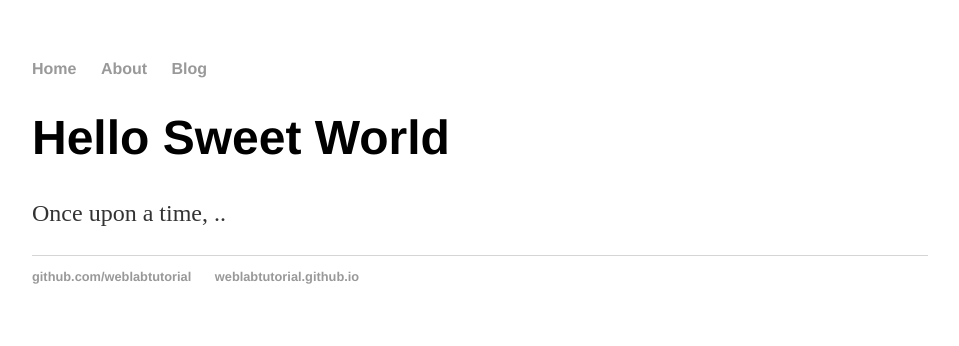
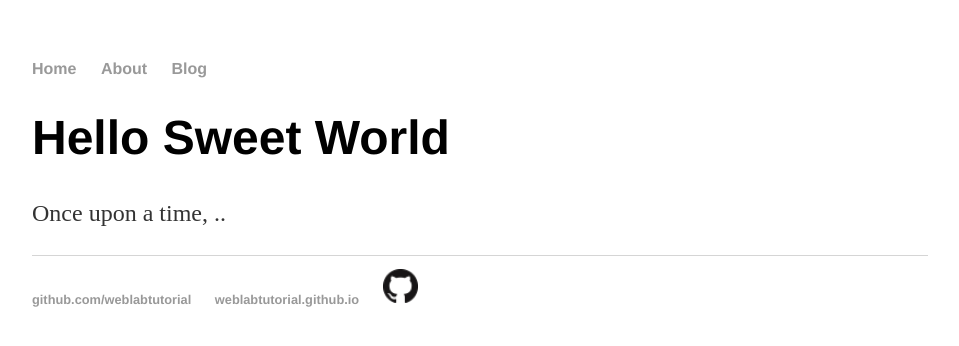
Before and after one commit to cr2007/F28WP-Lab1, a Jekyll site: the page built from index.html, in a window 1280 px wide. Shown: the top 346 px of the page, without its empty margins (160-1119 px from the left). Built offline with Jekyll 4.4.1, drawn with Linux system fonts in a browser that asks for light colours.

Commit message:
Adds GitHub logo to the footer in `default.html`

```diff
--- a/_layouts/default.html
+++ b/_layouts/default.html
@@ -22,6 +22,7 @@
         <ul>
             <li><a href="https://github.com/weblabtutorial">github.com/weblabtutorial</a></li>
             <li><a href="https://weblabtutorial.github.io"> weblabtutorial.github.io </a></li>
+            <li><a href="https://github.com/cr2007" target="_blank"><img alt="GitHub logo" src="../images/GitHub-Mark-32px.png" width="35px"></a></li>
         </ul>
     </footer>
 </body>
```
